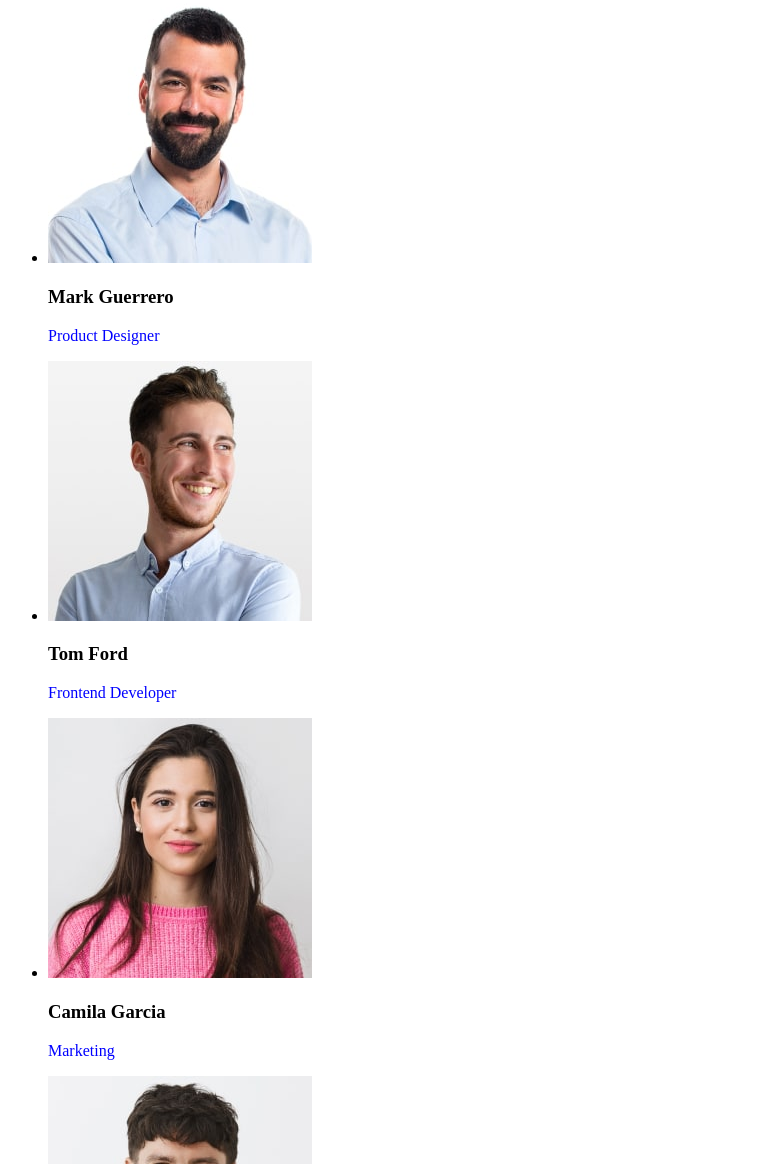
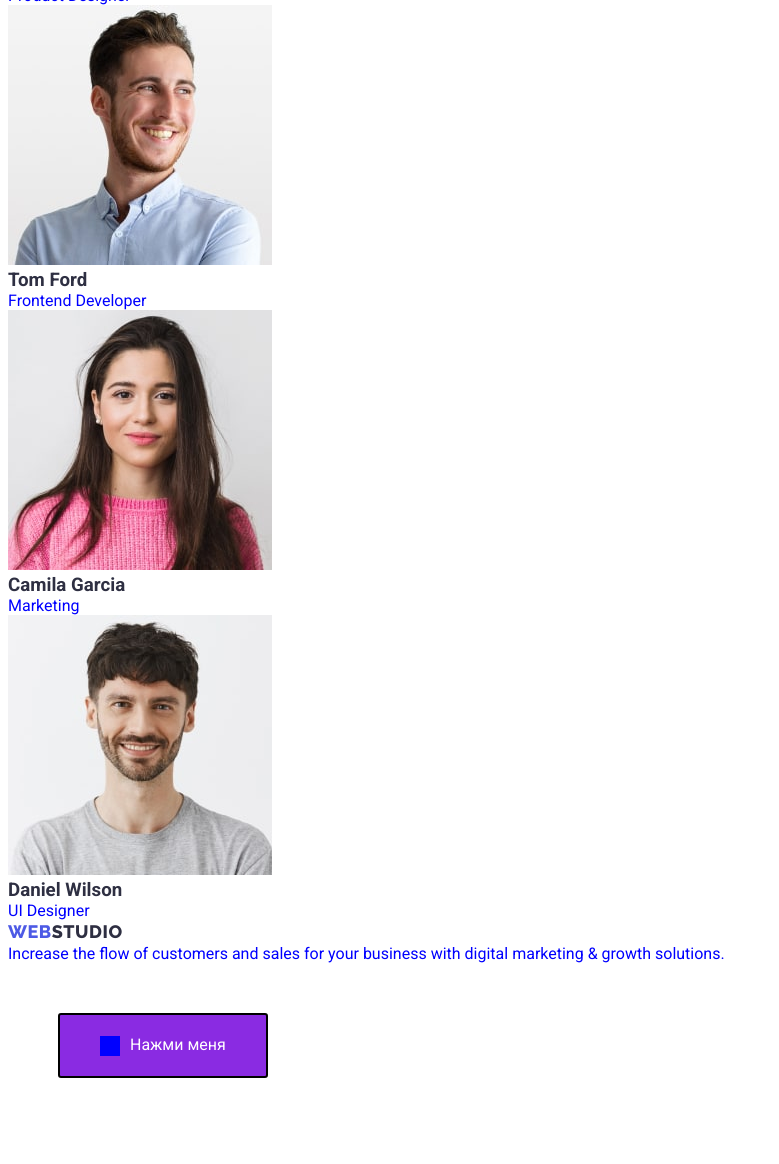
Before and after one commit to OlehVasiura/training-class, a plain HTML site: page index.html in a window 1280 px wide. Shown: the part 1636-2800 px from the top of the page, without its empty margins (0-779 px from the left). After the commit the page ends 2772 px from the top, so only its background shows below. Drawn offline with Linux system fonts and the light colour scheme.

Commit message:
переделка ссылки вебстудио

```diff
--- a/index.html
+++ b/index.html
@@ -4,14 +4,22 @@
     <meta charset="UTF-8" />
     <meta http-equiv="X-UA-Compatible" content="IE=edge" />
     <meta name="viewport" content="width=device-width, initial-scale=1.0" />
-    <title>Студия</title>
+    <title>Черновик</title>
+    <link rel="preconnect" href="https://fonts.googleapis.com" />
+    <link rel="preconnect" href="https://fonts.gstatic.com" crossorigin />
+    <link
+      href="https://fonts.googleapis.com/css2?family=Raleway:wght@800&family=Roboto:wght@400;500;700;900&display=swap"
+      rel="stylesheet"
+    />
     <link rel="stylesheet" href="./styles/style.css" />
   </head>
   <body>
     <!-- logo,nav,contacts -->
     <header>
       <nav>
-        <a href="./index.html">WebStudio</a>
+        <a class="link" href="./index.html">
+          <span class="logo">Web</span><span class="logo-st">Studio</span>
+        </a>
         <ul>
           <li><a href="">Studio</a></li>
           <li><a href="">Portfolio</a></li>
@@ -144,11 +152,17 @@
     </main>
     <!-- Footer  -->
     <footer>
-      <a href="./index.html">WebStudio</a>
+      <a class="link" href="./index.html">
+        <span class="logo">Web</span><span class="logo-st">Studio</span>
+      </a>
       <p>
         Increase the flow of customers and sales for your business with digital
         marketing & growth solutions.
       </p>
     </footer>
+    <a href="" class="btn">
+      <span class="btn-icon"></span>
+      Нажми меня
+    </a>
   </body>
 </html>
--- a/styles/style.css
+++ b/styles/style.css
@@ -1,3 +1,82 @@
 p {
   color: blue;
 }
+:root {
+  --primary-text-color: #2e2f42;
+  --title-text-color: #434455;
+  --accent: #4d5ae5;
+  --primary-white-color: #ffffff;
+  --primery-btn-color: #f4f4fd;
+}
+
+html {
+  box-sizing: border-box;
+}
+*,
+*::before,
+*::after {
+  box-sizing: inherit;
+}
+p,
+h1,
+h2,
+h3,
+h4,
+h5,
+h6 {
+  margin: 0;
+}
+ul {
+  margin: 0;
+  padding-left: 0;
+}
+body {
+  font-family: "Roboto", sans-serif;
+  background: var(--primary-white-color);
+  color: var(--primary-text-color);
+}
+/*----------- ссылка кнопка------------- */
+.btn {
+  display: inline-block;
+  margin: 50px;
+  padding: 20px 40px;
+  border: 2px solid black;
+  border-radius: 3px;
+  background-color: blueviolet;
+  color: white;
+  text-decoration: none;
+}
+.btn-icon {
+  display: inline-block;
+  width: 20px;
+  height: 20px;
+  margin-right: 6px;
+  background-color: blue;
+  vertical-align: middle;
+}
+/*--------- оформление ЛОГО WEBSTUDIO--------------*/
+.logo {
+  display: inline-block;
+  font-family: "Raleway", sans-serif;
+  font-weight: 800;
+  font-size: 18px;
+  line-height: 1.33px;
+  color: var(--accent);
+  letter-spacing: 0.03em;
+  text-transform: uppercase;
+}
+.logo-st {
+  display: inline-block;
+  font-family: "Raleway", sans-serif;
+  font-weight: 800;
+  font-size: 18px;
+  line-height: 1.33;
+  color: var(--primary-text-color);
+  letter-spacing: 0.03em;
+  text-transform: uppercase;
+}
+.link {
+  /* display: flex; */
+  text-decoration: none;
+  align-items: center;
+}
```
